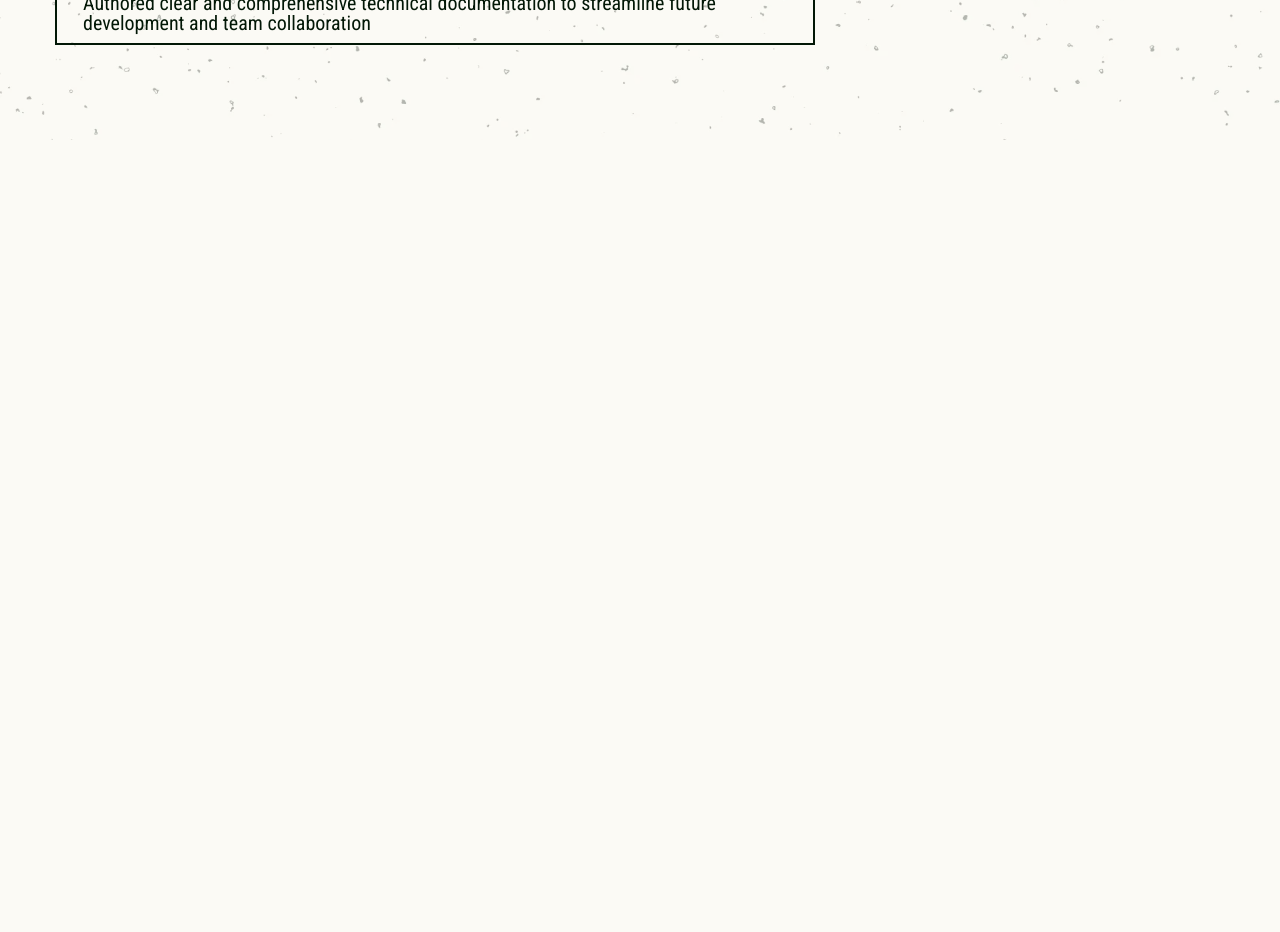
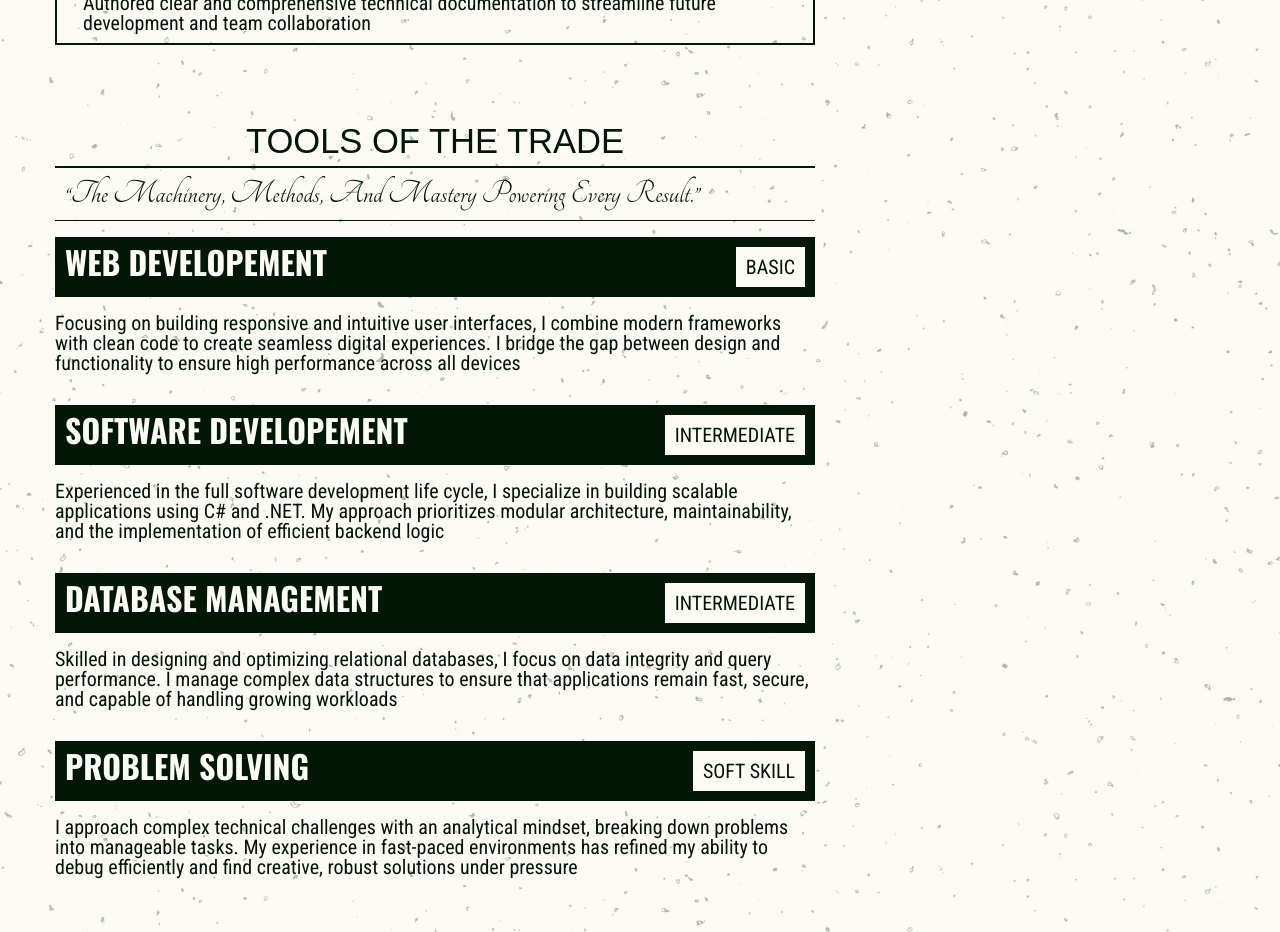
Before and after one commit to mxzzu/portfolio_v2, a Next.js app: page / in a window 1280 px wide. Shown: the part 1540-2472 px from the top of the page. Before the commit the page ends 1680 px from the top, so only its background shows below. Built offline with nearby package versions, Linux system fonts and the light colour scheme; a web font is replaced by a local one.

Commit message:
added skills section

```diff
--- a/app/components/sectionTitle.tsx
+++ b/app/components/sectionTitle.tsx
@@ -2,13 +2,17 @@ import Separator from "./separator";
 
 interface SectionTitleProp {
   title: string;
+  subtitle?: string;
 }
 
-export default function SectionTitle({ title }: SectionTitleProp) {
+export default function SectionTitle({ title, subtitle }: SectionTitleProp) {
   return (
     <div className="flex flex-col gap-(--spacing-gap-8)">
       <h3>{title}</h3>
-      <Separator />
+
+      <Separator>
+        {subtitle && <h3 className="quotes">{subtitle}</h3>}
+      </Separator>
     </div>
   );
 }
--- a/app/elements/languages/index.tsx
+++ b/app/elements/languages/index.tsx
@@ -1,5 +1,5 @@
 import styles from "./languages.module.css";
-import { languages } from "../../data/languages";
+import { languages } from "@/app/data/languages";
 import SectionTitle from "@/app/components/sectionTitle";
 
 export default function Languages() {
--- /dev/null
+++ b/app/elements/skills/index.tsx
@@ -0,0 +1,26 @@
+import styles from "./skills.module.css";
+import SectionTitle from "@/app/components/sectionTitle";
+import { skills } from "@/app/data/skills";
+
+export default function Skills() {
+  return (
+    <section>
+      <SectionTitle title="tools of the trade" subtitle="“The machinery, methods, and mastery powering every result.”" />
+
+      <div className={styles.skillsContainer}>
+        {skills.map((skill, index) => (
+          <div key={index} className={styles.skillContainer}>
+            <div className={styles.titleContainer}>
+              <h4 className="oswald">{skill.title}</h4>
+              <div className={styles.levelContainer}>
+                <p>{skill.level}</p>
+              </div>
+            </div>
+            <p>{skill.description}</p>
+            {/* LOGOS */}
+          </div>
+        ))}
+      </div>
+    </section>
+  );
+}
--- /dev/null
+++ b/app/elements/skills/skills.module.css
@@ -0,0 +1,30 @@
+.skillsContainer {
+    display: flex;
+    flex-direction: column;
+    gap: var(--spacing-gap-32);
+}
+
+.skillContainer {
+    display: flex;
+    flex-direction: column;
+    gap: var(--spacing-gap-16);
+}
+
+.titleContainer {
+    display: flex;
+    justify-content: space-between;
+    padding: var(--padding);
+    background-color: var(--color-black);
+    color: var(--color-white);
+    flex-wrap: wrap;
+}
+
+.levelContainer {
+    gap: var(--spacing-gap-10);
+    padding: var(--padding);
+    text-transform: uppercase;
+    font-size: 16px;
+    align-items: center;
+    background-color: var(--color-white);
+    color: var(--color-black);
+}
--- a/app/elements/studies/studies.module.css
+++ b/app/elements/studies/studies.module.css
@@ -21,5 +21,5 @@
     justify-content: space-between;
     flex-wrap: wrap;
     gap: -8px;
-    width: 100%
+    width: 100%;
 }
--- a/app/globals.css
+++ b/app/globals.css
@@ -8,6 +8,7 @@
 
   /* GAPS */
   --spacing-gap-8: 8px;
+  --spacing-gap-10: 10px;
   --spacing-gap-16: 16px;
   --spacing-gap-24: 24px;
   --spacing-gap-30: 30px;
@@ -90,7 +91,7 @@
     font-size: 10.5cqw;
     user-select: none;
   }
-  h1.surnameSmall{
+  h1.surnameSmall {
     font-size: 20.5cqw !important;
   }
   h1.nameSmall {
@@ -103,7 +104,7 @@
     text-transform: uppercase;
     text-align: center;
     user-select: none;
-    line-height: .9;
+    line-height: 0.9;
   }
 
   h3 {
@@ -112,7 +113,7 @@
     text-transform: uppercase;
     text-align: center;
     user-select: none !important;
-    line-height: .95 !important;
+    line-height: 0.95 !important;
   }
 
   h3.oswald {
@@ -122,17 +123,22 @@
   h3.quotes {
     font-family: var(--font-tangerine);
     text-transform: capitalize;
+    text-align: start;
   }
 
   h4 {
     font-family: var(--font-roboto-condensed);
     font-size: var(--h4-size);
     text-transform: uppercase;
-    line-height: .95 !important;
+    line-height: 0.95 !important;
   }
 
   h4.baskervville {
     font-family: var(--font-baskervville);
+  }
+
+  h4.oswald {
+    font-family: var(--font-oswald);
   }
 
   p {
--- a/app/layout.tsx
+++ b/app/layout.tsx
@@ -1,6 +1,6 @@
 import type { Metadata } from "next";
-import { oswald, tangerine, baskervville, robotoCondensed } from "./fonts/font";
-import "./globals.css";
+import { oswald, tangerine, baskervville, robotoCondensed } from "@/app/fonts/font";
+import "@/app/globals.css";
 
 export const metadata: Metadata = {
   title: "Mazzu - Software Developer Portfolio",
--- a/app/page.tsx
+++ b/app/page.tsx
@@ -1,7 +1,8 @@
-import Header from "./elements/header";
-import Jobs from "./elements/jobs";
-import Languages from "./elements/languages";
-import Studies from "./elements/studies";
+import Header from "@/app/elements/header";
+import Jobs from "@/app/elements/jobs";
+import Languages from "@/app/elements/languages";
+import Skills from "@/app/elements/skills";
+import Studies from "@/app/elements/studies";
 import { about } from "@/app/data/about";
 
 export default function Home() {
@@ -11,7 +12,7 @@ export default function Home() {
 
       <div className="h-(--spacing-gap-40)" />
 
-      <div className="flex gap-(--spacing-gap-30)">
+      <div className="flex gap-gap-30">
         <div className="flex flex-2 flex-col gap-(--spacing-gap-40)">
           <p>{about.description}</p>
           <div className="flex flex-2 flex-col gap-(--spacing-gap-40)">
@@ -23,6 +24,7 @@ export default function Home() {
             {/* daily column */}
           </div>
           {/* skills */}
+          <Skills />
           {/* hobby */}
           {/* contacts */}
         </div>
```
